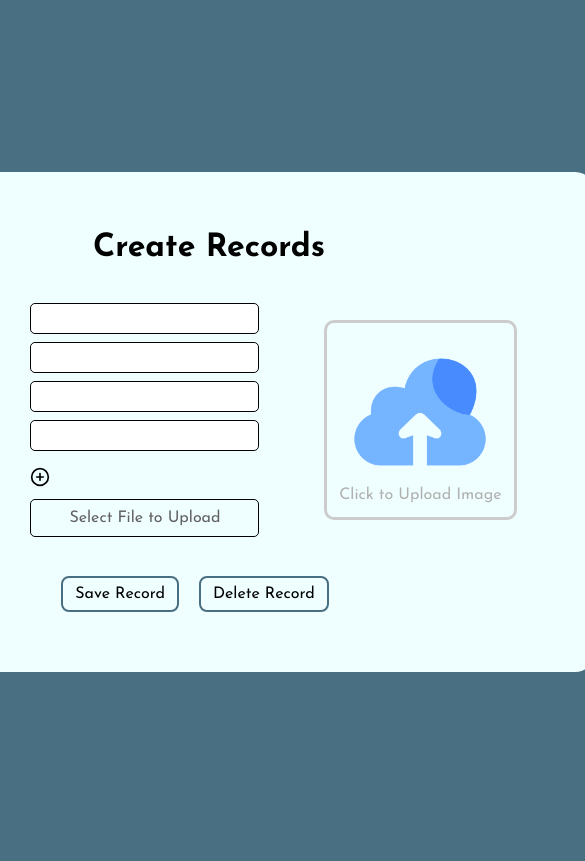
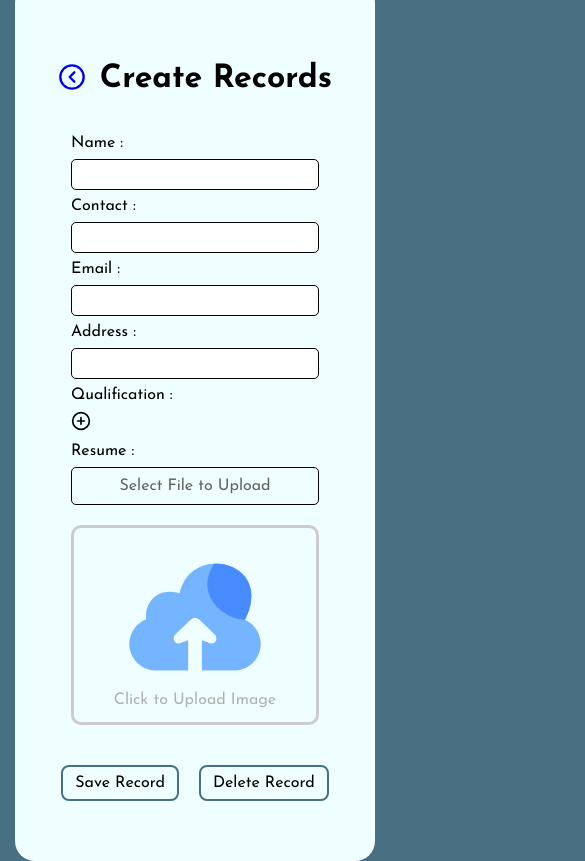
Before and after one commit to Utkarsh-Singhal-26/profile-management-system, a React (Vite) app: page /create in a window 390 px wide. Shown: the whole page, 585 px wide, since content can reach past the window. Built offline with nearby package versions, Linux system fonts and the light colour scheme.

Commit message:
Changes to be committed: 	modified:   src/components/Image.jsx 	modified:   src/firebase/writeData.jsx 	modified:   src/index.css 	modified:   src/pages/Create.css 	modified:   src/pages/Create.jsx 	modified:   src/pages/Home.css 	modified:   src/pages/View.css 	modified:   src/pages/View.jsx

```diff
--- a/src/components/Image.jsx
+++ b/src/components/Image.jsx
@@ -37,6 +37,7 @@ const Image = ({ image, setImage }) => {
         style={{ display: "none" }}
         onChange={handleFileChange}
         ref={fileInputRef}
+        required
       />
     </div>
   );
--- a/src/firebase/writeData.jsx
+++ b/src/firebase/writeData.jsx
@@ -1,7 +1,6 @@
 import { doc, setDoc } from "firebase/firestore";
 import { getDownloadURL, ref, uploadBytes } from "firebase/storage";
 import { db, storage } from "./firebase";
-import { useNavigate } from "react-router-dom";
 
 async function writeStorage(id, image, resume) {
   try {
@@ -16,11 +15,11 @@ async function writeStorage(id, image, resume) {
     return [imageURL, resumeURL];
   } catch (error) {
     console.log("error");
+    throw error
   }
 }
 
 async function writeData(id, data, image, resume) {
-  const navigate = useNavigate();
   try {
     const [imageURL, resumeURL] = await writeStorage(id, image, resume);
     await setDoc(doc(db, "records", id), {
@@ -29,7 +28,7 @@ async function writeData(id, data, image, resume) {
       resume: resumeURL,
     });
 
-    navigate("/");
+    window.location.href = "/";
   } catch (error) {
     console.error("Error Adding : ", error);
   }
--- a/src/index.css
+++ b/src/index.css
@@ -13,6 +13,7 @@ body {
   display: flex;
   align-items: center;
   justify-content: center;
+  transition: all 0.4s ease-in-out;
 }
 
 button {
@@ -21,8 +22,6 @@ button {
   border: 2px solid #496f82;
   background-color: transparent;
   font-size: 16px;
-  text-decoration: none;
-  color: #000;
   cursor: pointer;
   transition: all 0.2s ease-in-out;
 }
@@ -41,3 +40,13 @@ button:disabled:hover {
   background-color: #efffff;
   color: #b0bbd9;
 }
+
+button > a {
+  text-decoration: none;
+  color: #496f82;
+  transition: all 0.2s ease;
+}
+
+button.hover:hover > a {
+  color: #efffff;
+}
--- a/src/pages/Create.css
+++ b/src/pages/Create.css
@@ -1,9 +1,9 @@
 .Create {
   width: 800px;
-  height: 500px;
+  height: auto;
   background-color: #efffff;
   border-radius: 20px;
-  padding: 60px 20px;
+  padding: 20px;
   display: flex;
   flex-direction: column;
   align-items: center;
@@ -103,4 +103,35 @@ ul > li:not(MinusCircle) {
 .bottom {
   display: flex;
   gap: 20px;
+  margin-top: 20px;
+  margin-bottom: 40px;
 }
+
+@media screen and (max-width: 450px) {
+  .Create {
+    width: 360px;
+    height: auto;
+  }
+
+  .topBar {
+    grid-template-columns: auto auto;
+  }
+
+  .top {
+    flex-direction: column;
+    gap: 20px;
+  }
+
+  .left,
+  .right {
+    width: 100%;
+  }
+
+  .left {
+    grid-template-columns: 1fr;
+  }
+
+  .icon {
+    margin-top: 0;
+  }
+}
--- a/src/pages/Create.jsx
+++ b/src/pages/Create.jsx
@@ -7,13 +7,12 @@ import { nanoid } from "nanoid";
 import writeData from "../firebase/writeData";
 import { useEffect } from "react";
 import readData from "../firebase/readData";
-import { Link, useNavigate } from "react-router-dom";
+import { Link } from "react-router-dom";
 import { useParams } from "react-router-dom";
 import deleteData from "../firebase/deleteData";
 
 const Create = () => {
   const { id } = useParams();
-  const navigate = useNavigate();
   const nanoID = nanoid();
 
   const [data, setData] = useState({
@@ -41,7 +40,7 @@ const Create = () => {
           setImage(record.image || "./upload.png");
           setResume(record.resume || null);
         } else {
-          navigate("/");
+          window.location.href = "/";
         }
       } catch (error) {
         console.error("Error fetching record:", error);
@@ -86,6 +85,7 @@ const Create = () => {
             autoComplete="new-password"
             value={data.name}
             onChange={handleChange}
+            required
           />
 
           <label htmlFor="contact">Contact : </label>
@@ -96,6 +96,7 @@ const Create = () => {
             autoComplete="new-password"
             value={data.contact !== 0 ? data.contact : ""}
             onChange={(e) => handleChange(e, true)}
+            required
           />
 
           <label htmlFor="email">Email : </label>
@@ -106,6 +107,7 @@ const Create = () => {
             autoComplete="new-password"
             value={data.email}
             onChange={handleChange}
+            required
           />
 
           <label htmlFor="address">Address : </label>
@@ -116,6 +118,7 @@ const Create = () => {
             autoComplete="new-password"
             value={data.address}
             onChange={handleChange}
+            required
           />
 
           <label htmlFor="qualification">Qualification : </label>
@@ -133,6 +136,7 @@ const Create = () => {
               accept="application/pdf"
               className="file"
               onChange={handleFileChange}
+              required
             />
           </div>
         </div>
@@ -151,7 +155,10 @@ const Create = () => {
         >
           Save Record
         </button>
-        <button className="hover" onClick={() => deleteData(id || nanoID, true)}>
+        <button
+          className="hover"
+          onClick={() => deleteData(id || nanoID, true)}
+        >
           Delete Record
         </button>
       </div>
--- a/src/pages/Home.css
+++ b/src/pages/Home.css
@@ -20,6 +20,8 @@
   padding: 8px;
   text-align: center;
   width: 40px;
+  border: 1px solid #000;
+  border-radius: 4px;
 }
 
 .buttons {
@@ -29,3 +31,31 @@
   justify-content: center;
   gap: 20px;
 }
+
+@media screen and (max-width: 450px) {
+  .Home {
+    width: 360px;
+  }
+
+  .info {
+    display: flex;
+    flex-direction: column;
+    align-items: center;
+    justify-content: center;
+    gap: 8px;
+  }
+
+  .info > input {
+    width: 100%;
+    border: 1px solid #000;
+    border-radius: 4px;
+  }
+
+  .buttons a {
+    font-size: 24px;
+  }
+
+  button:disabled {
+    font-size: 24px;
+  }
+}
--- a/src/pages/View.css
+++ b/src/pages/View.css
@@ -1,13 +1,13 @@
 .View {
   width: 900px;
-  height: 500px;
+  height: auto;
   background-color: #efffff;
   border-radius: 20px;
   padding: 20px;
   display: flex;
   flex-direction: column;
   align-items: center;
-  justify-content: space-evenly;
+  overflow-x: auto;
 }
 
 .topBar {
@@ -15,10 +15,13 @@
   display: grid;
   place-items: center;
   grid-template-columns: auto auto auto;
+  margin-top: 60px;
+  margin-bottom: 20px;
 }
 
 table {
   width: 90%;
+  margin-bottom: 60px;
 }
 
 th,
@@ -59,3 +62,20 @@ button:hover {
   background-color: #496f82;
   color: #efffff;
 }
+
+@media screen and (max-width: 450px) {
+  .View {
+    width: 360px;
+    height: auto;
+  }
+
+  .topBar {
+    grid-template-columns: auto auto;
+    margin-top: 60px;
+    margin-bottom: 20px;
+  }
+
+  table {
+    margin-left: 360px;
+  }
+}
--- a/src/pages/View.jsx
+++ b/src/pages/View.jsx
@@ -7,11 +7,15 @@ import { Link, useNavigate } from "react-router-dom";
 const View = () => {
   const navigate = useNavigate();
   const [records, setRecords] = useState([]);
+  const [redirected, setRedirected] = useState(false);
 
   useEffect(() => {
     const fetchData = async () => {
       try {
-        const recordsElements = await listData({ onCreateClick: handleClick, navigate });
+        const recordsElements = await listData({
+          onCreateClick: handleClick,
+          navigate,
+        });
         setRecords(recordsElements);
       } catch (error) {
         console.error("Error fetching records:", error);
@@ -19,7 +23,14 @@ const View = () => {
     };
 
     fetchData();
-  }, []);
+  }, [navigate]);
+
+  useEffect(() => {
+    if (records.length === 0 && !redirected) {
+      navigate("/");
+      setRedirected(true);
+    }
+  }, [navigate, records, redirected]);
 
   const handleClick = (id) => {
     navigate(`/create/${id}`);
```
Also changed, not shown: 1 other file (tests, documents, lock files or other folders).
